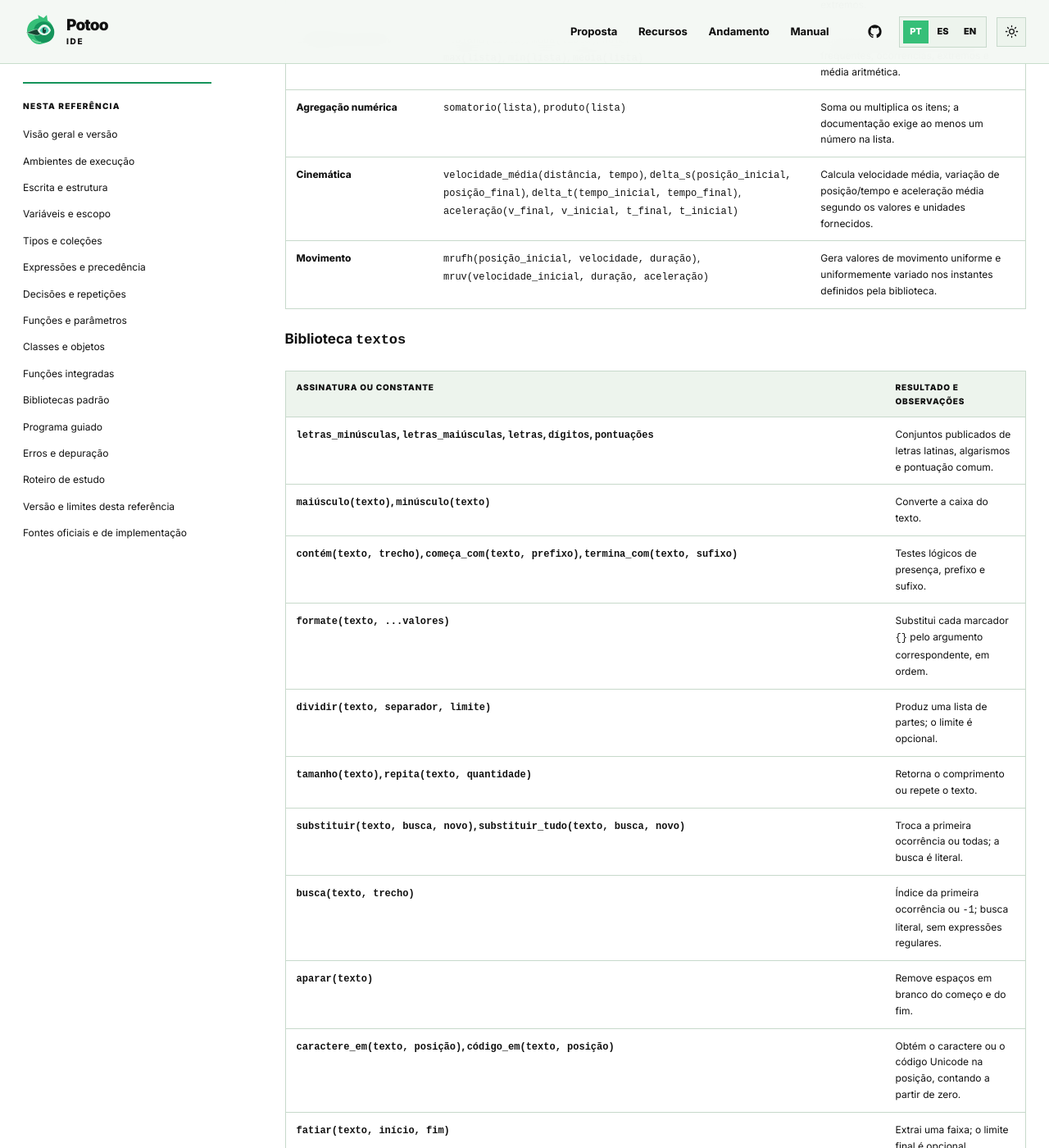
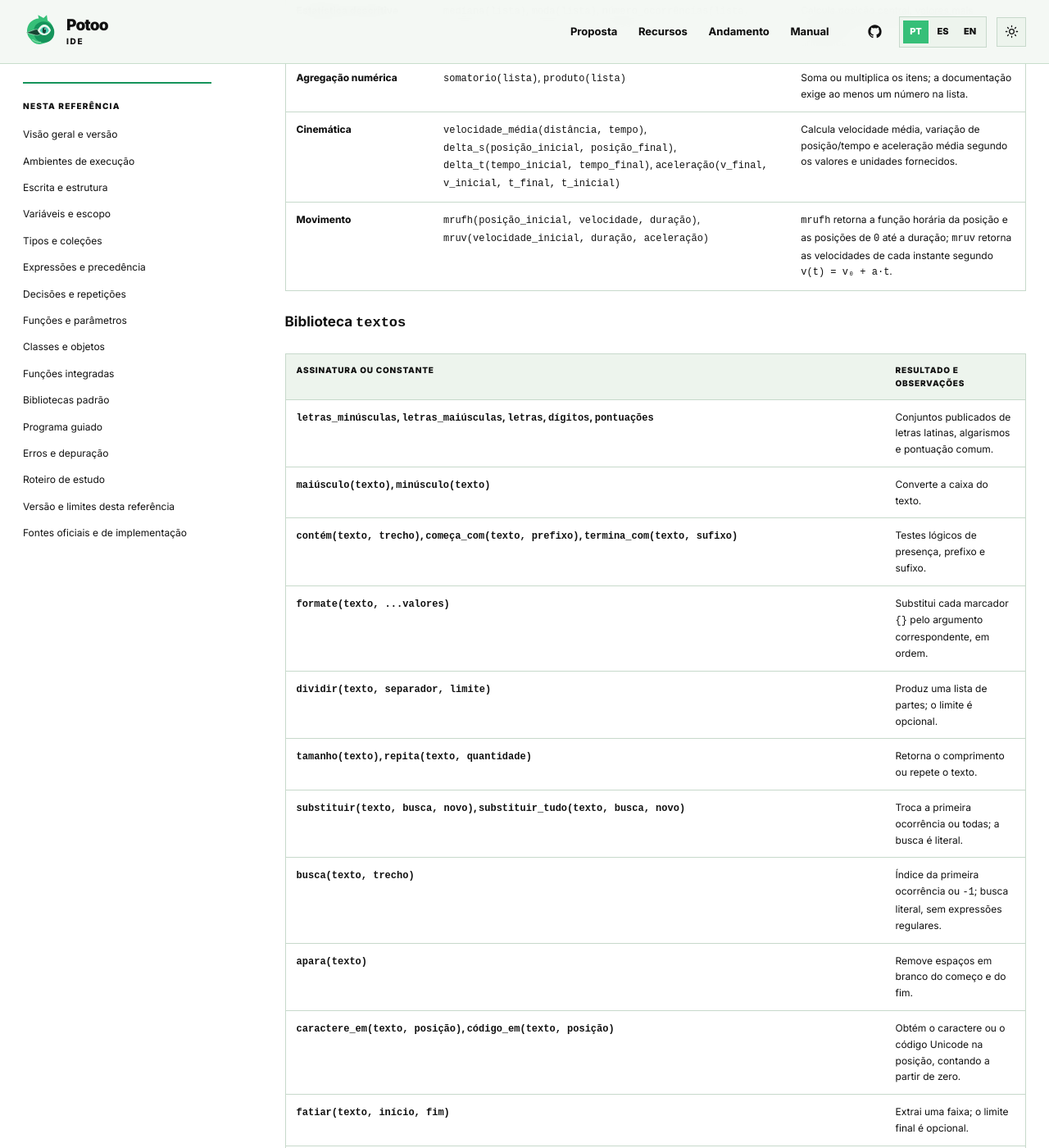
Before and after one commit to diegopn/potoo-site, a Jekyll site: the page built from manual/egua/index.html, in a window 1280 px wide and 1400 px high, scrolled down 12145 px. Shown: the whole window at 82% size. Built offline with Jekyll 4.4.1, drawn with Linux system fonts in a browser that asks for light colours; some of the changed text lies outside the part shown.

Commit message:
docs: complete Égua manual in Portuguese

```diff
--- a/manual/egua/index.html
+++ b/manual/egua/index.html
@@ -20,7 +20,7 @@ body_class: manual-page
   <section class="manual-hero" id="inicio"><div class="wrap">
     <p class="kicker">Referência de linguagem de programação · Égua</p><h1>Égua</h1>
     <p class="manual-intro">Guia completo de Égua 1.3.16: sintaxe, execução, semântica, funções e bibliotecas.</p>
-    <p class="manual-meta manual-publication-meta"><span><b>Edição do manual</b> 1ª edição</span><span><b>Versão do aplicativo</b> 0.2.0</span><span><b>Atualizado</b> 17 de novembro de 2026</span></p>
+    <p class="manual-meta manual-publication-meta"><span><b>Edição do manual</b> 1ª edição</span><span><b>Versão do aplicativo</b> 0.2.0</span><span><b>Atualizado</b> 18 de novembro de 2026</span></p>
     <p class="manual-meta manual-author-meta"><span><b>Autoria do manual</b> Diego Pereira do Nascimento · <a href="https://orcid.org/0009-0008-6487-9890">ORCID 0009-0008-6487-9890</a></span></p>
   </div></section>
   <div class="manual-body"><div class="wrap manual-layout">
@@ -296,7 +296,7 @@ escreva(bicho.apresentar());</code></pre>
     <tr><td>Estatística descritiva</td><td><code>mediana(lista)</code>, <code>moda(lista)</code>, <code>número_ocorrências(lista, valor)</code>, <code>max(lista)</code>, <code>min(lista)</code>, <code>média(lista)</code></td><td>Calcula posição central, valores mais frequentes, ocorrências, extremos e média aritmética.</td></tr>
     <tr><td>Agregação numérica</td><td><code>somatorio(lista)</code>, <code>produto(lista)</code></td><td>Soma ou multiplica os itens; a documentação exige ao menos um número na lista.</td></tr>
     <tr><td>Cinemática</td><td><code>velocidade_média(distância, tempo)</code>, <code>delta_s(posição_inicial, posição_final)</code>, <code>delta_t(tempo_inicial, tempo_final)</code>, <code>aceleração(v_final, v_inicial, t_final, t_inicial)</code></td><td>Calcula velocidade média, variação de posição/tempo e aceleração média segundo os valores e unidades fornecidos.</td></tr>
-    <tr><td>Movimento</td><td><code>mrufh(posição_inicial, velocidade, duração)</code>, <code>mruv(velocidade_inicial, duração, aceleração)</code></td><td>Gera valores de movimento uniforme e uniformemente variado nos instantes definidos pela biblioteca.</td></tr>
+    <tr><td>Movimento</td><td><code>mrufh(posição_inicial, velocidade, duração)</code>, <code>mruv(velocidade_inicial, duração, aceleração)</code></td><td><code>mrufh</code> retorna a função horária da posição e as posições de <code>0</code> até a duração; <code>mruv</code> retorna as velocidades de cada instante segundo <code>v(t) = v₀ + a·t</code>.</td></tr>
   </tbody></table></div>
   <h4>Biblioteca <code>textos</code></h4>
   <div class="manual-table-wrap" role="region" aria-label="Assinaturas da biblioteca textos de Égua" tabindex="0"><table class="manual-table"><thead><tr><th scope="col">Assinatura ou constante</th><th scope="col">Resultado e observações</th></tr></thead><tbody>
@@ -308,7 +308,7 @@ escreva(bicho.apresentar());</code></pre>
     <tr><td><code>tamanho(texto)</code>, <code>repita(texto, quantidade)</code></td><td>Retorna o comprimento ou repete o texto.</td></tr>
     <tr><td><code>substituir(texto, busca, novo)</code>, <code>substituir_tudo(texto, busca, novo)</code></td><td>Troca a primeira ocorrência ou todas; a busca é literal.</td></tr>
     <tr><td><code>busca(texto, trecho)</code></td><td>Índice da primeira ocorrência ou <code>-1</code>; busca literal, sem expressões regulares.</td></tr>
-    <tr><td><code>aparar(texto)</code></td><td>Remove espaços em branco do começo e do fim.</td></tr>
+    <tr><td><code>apara(texto)</code></td><td>Remove espaços em branco do começo e do fim.</td></tr>
     <tr><td><code>caractere_em(texto, posição)</code>, <code>código_em(texto, posição)</code></td><td>Obtém o caractere ou o código Unicode na posição, contando a partir de zero.</td></tr>
     <tr><td><code>fatiar(texto, início, fim)</code></td><td>Extrai uma faixa; o limite final é opcional.</td></tr>
     <tr><td><code>preencha_início(texto, tamanho, preenchimento=" ")</code>, <code>preencha_fim(texto, tamanho, preenchimento=" ")</code></td><td>Adiciona preenchimento no início ou no fim até atingir o tamanho solicitado.</td></tr>
@@ -319,6 +319,7 @@ escreva(bicho.apresentar());</code></pre>
     <tr><td><code>tempo.dia()</code>, <code>tempo.mes()</code>, <code>tempo.ano()</code>, <code>tempo.dia_da_semana()</code></td><td>Componentes da data local e nome do dia da semana.</td></tr>
     <tr><td><code>tempo.texto_para_data("DD/MM/AAAA")</code>, <code>tempo.formate_data(data, formato)</code></td><td>Converte texto em data ou formata campos com <code>DD</code>, <code>MM</code> e <code>AAAA</code>; data impossível gera erro.</td></tr>
     <tr><td><code>tempo.diferença(data1, data2)</code>, <code>tempo.pausa(milissegundos)</code></td><td>Diferença absoluta em dias inteiros e pausa não negativa.</td></tr>
+    <tr><td><code>tempo.diferenca(data1, data2)</code></td><td>Grafia compatível com programas da versão 1.3.14; prefira <code>tempo.diferença()</code> em código novo.</td></tr>
     <tr><td><code>requisição.obter(url)</code>, <code>requisição.excluir(url)</code></td><td>GET e DELETE; retornam o corpo da resposta.</td></tr>
     <tr><td><code>requisição.enviar(url, dados)</code>, <code>requisição.atualizar(url, dados)</code></td><td>POST e PUT; <code>dados</code> pode ser dicionário ou texto.</td></tr>
   </tbody></table></div>
```
Also changed, not shown: other parts of manual/egua/index.html (+1 -1 lines).
